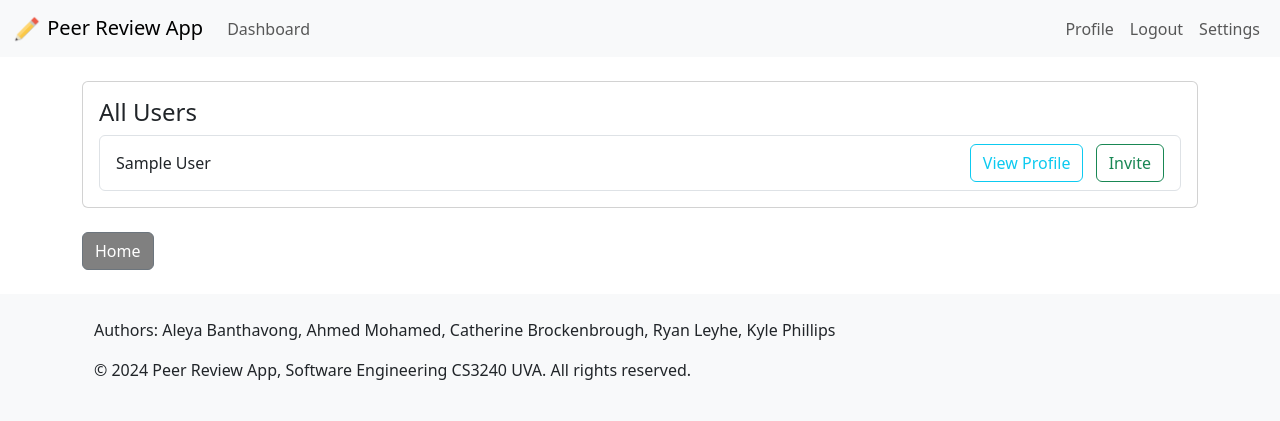
After one commit to AhmedMoee/PeerReview, a Django app: page /invite/ in a window 1280 px wide. The commit adds this page. Shown: the top 421 px of the page. Run offline with Django 5.2, Linux system fonts and the light colour scheme; the visitor is signed in with stand-in values (Sample User, id 1); data comes from the database, SQL or seed files in the repository; some libraries are stand-ins or nearby versions.

Commit message:
adding back button logic and a page to view all users

```diff
--- a/users/templates/base.html
+++ b/users/templates/base.html
@@ -31,7 +31,7 @@
                 </ul>
                 <ul class="navbar-nav ms-auto">
                     <li class="nav-item">
-                        <a class="nav-link" href="{% url 'view_profile' user_id=user.id %}">Profile</a>
+                        <a class="nav-link" href="{% url 'view_profile' request.user.id %}">Profile</a>
                     </li>
                     <li class="nav-item">
                         <a class="nav-link" href="{% url 'logout' %}">Logout</a>
--- a/users/templates/edit_profile.html
+++ b/users/templates/edit_profile.html
@@ -34,7 +34,7 @@
 
                         <!-- Action Buttons -->
                         <button type="submit" class="btn btn-primary mt-3">Save Changes</button>
-                        <a href="{% url 'view_profile' %}" class="btn btn-secondary mt-3">Cancel</a>
+                        <a href="{% url 'view_profile' user_id=user.id %}" class="btn btn-secondary mt-3">Cancel</a>
                     </form>
                 </div>
             </div>
--- /dev/null
+++ b/users/templates/search_users.html
@@ -0,0 +1,29 @@
+{% extends "base.html" %}
+
+{% block content %}
+
+    <div class="card mb-4">
+        <div class="card-body">
+            <h4 class="card-title">All Users</h4>
+            {% if users %}
+                <ul class="list-group">
+                    {% for user in users %}
+                        <li class="list-group-item d-flex justify-content-between align-items-center">
+                            <span>{{ user.get_full_name }}</span>
+                            <div class="ms-auto">
+                                <a href="{% url 'view_profile' user.id %}" class="btn btn-outline-info me-2">View Profile</a>
+                                <a href="{% url 'manage_invites' %}" class="btn btn-outline-success">Invite</a>
+                            </div>
+                        </li>
+                    {% endfor %}
+                </ul>
+            {% else %}
+                <p class="mt-2"><em>No users found.</em></p>
+            {% endif %}
+        </div>
+    </div>
+
+    <!-- back to dashboard -->
+    <a href="{% url 'dashboard' %}" class="btn btn-secondary me-2" style="background-color: grey;">Home</a>
+
+{% endblock %}
--- a/users/urls.py
+++ b/users/urls.py
@@ -20,8 +20,10 @@ urlpatterns = [
     path('load-messages/<int:project_id>/', views.load_messages, name='load_messages'),
     path('projects/<str:project_name>/<int:id>/view/<int:file_id>/', views.view_file, name='view_file'),
     path('project/<str:project_name>/<int:project_id>/leave/', views.leave_project, name='leave_project'),
-    path('profile/', views.view_profile, name='view_profile'),
+    # path('profile/', views.view_profile, name='view_profile'),
     path('profile/edit/', views.edit_profile, name='edit_profile'),
     path('profile/<int:user_id>/', views.view_profile, name='view_profile'),
     path('refresh-transcription/<str:job_name>/<int:file_id>/', views.refresh_transcription_status, name='refresh_transcription'),
+    path('search_users/', views.show_all_users, name='search_users'),
+    path('invite/', views.manage_invites, name='manage_invites'),
 ]
--- a/users/views.py
+++ b/users/views.py
@@ -211,6 +211,10 @@ def leave_project(request, project_id, project_name):
     return redirect('project_list')
 
 def view_project(request, project_name, id):
+
+    # send user back to where the page they came from
+    referer = request.META.get('HTTP_REFERER', '/')
+
     project = get_object_or_404(Project, id=id)
 
     search_query = request.GET.get('search', '')  # Get search query from the URL
@@ -226,6 +230,7 @@ def view_project(request, project_name, id):
         'project': project,
         'files': uploads,
         'is_owner_or_admin': is_owner_or_admin,
+        'referer': referer,
     }
 
     return render(request, 'project_main_view.html', context)
@@ -562,13 +567,14 @@ def view_profile(request, user_id):
 
 @login_required
 def edit_profile(request):
+    user = get_object_or_404(User, id=request.user.id)
     profile = get_object_or_404(UserProfile, user=request.user)
 
     if request.method == 'POST':
         form = UserProfileForm(request.POST, instance=profile)
         if form.is_valid():
             form.save()
-            return redirect('view_profile')
+            return redirect('view_profile', user_id=user.id)
     else:
         # Prefill the form with the current data from the profile
         form = UserProfileForm(instance=profile)
@@ -645,3 +651,14 @@ def refresh_transcription_status(request, job_name, file_id):
         "transcription": transcription_text if transcription_text not in ["Transcribing...", None] else ""
     }
     return JsonResponse(response)
+
+@login_required
+def show_all_users(request):
+    # Get all users except the logged-in user
+    users = User.objects.exclude(id=request.user.id)
+    return render(request, 'search_users.html', {'users': users})
+
+def manage_invites(request):
+    # add correct logic
+    users = User.objects.all()  # Get all users
+    return render(request, 'search_users.html', {'users': users})
```
Also changed, not shown: users/templates/common_dashboard.html (+8 -0 lines), users/templates/project_main_view.html (+11 -1 lines), users/templates/view_profile.html (+7 -2 lines).
